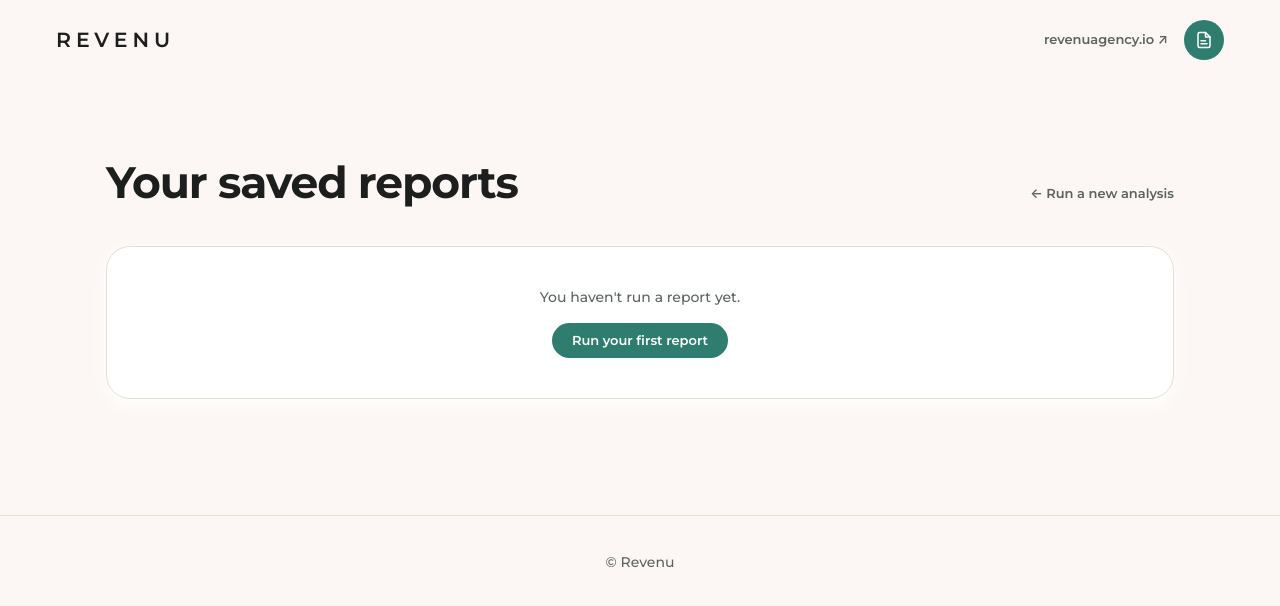
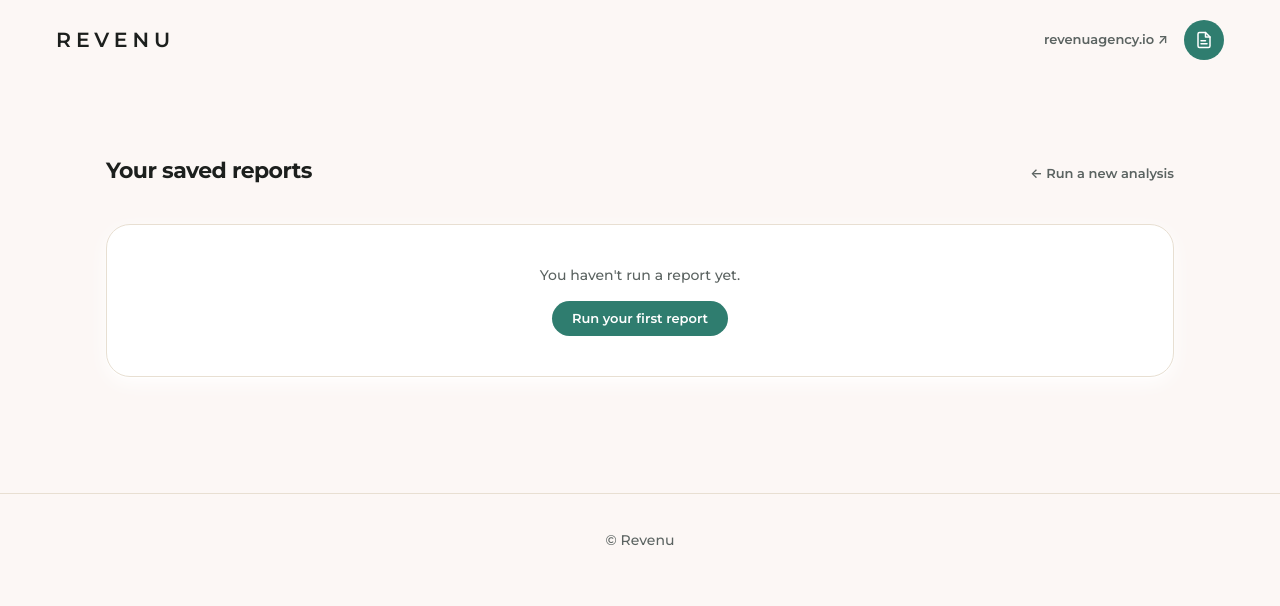
Before and after one commit to RevenuJoe/pagetest, a Next.js app: page /reports in a window 1280 px wide. Shown: the top 606 px of the page. Built offline with nearby package versions, Linux system fonts and the light colour scheme.

Commit message:
Reports page: shrink 'Your saved reports' header 50%

```diff
--- a/app/reports/page.tsx
+++ b/app/reports/page.tsx
@@ -61,7 +61,7 @@ export default function ReportsPage() {
       <main className="mx-auto max-w-[1180px] px-6 pb-24 sm:px-14">
         <section className="pt-14 md:pt-20">
           <div className="flex items-baseline justify-between gap-4">
-            <h1 className="text-[clamp(28px,4vw,44px)] font-bold leading-[1.04] tracking-tight text-ink">
+            <h1 className="text-[clamp(14px,2vw,22px)] font-bold leading-[1.04] tracking-tight text-ink">
               Your saved reports
             </h1>
             <Link
```
